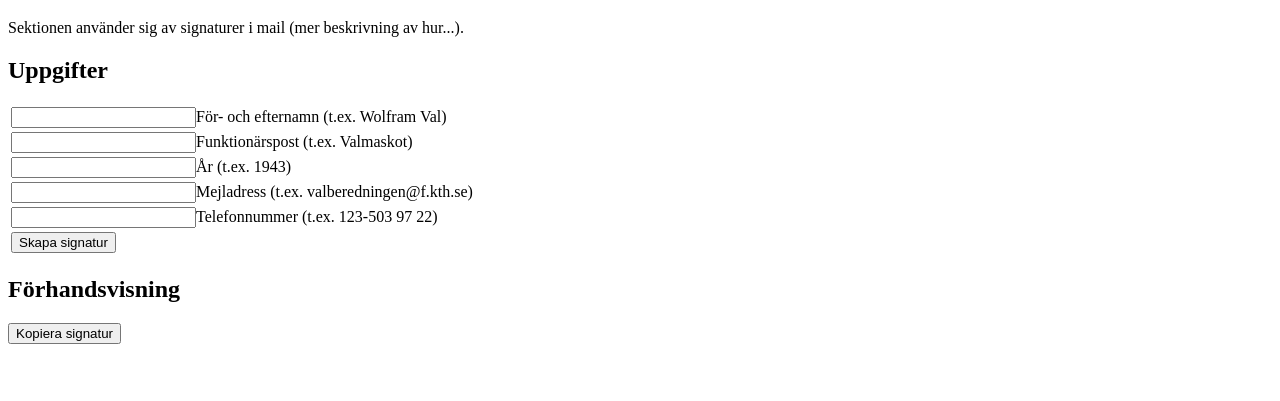
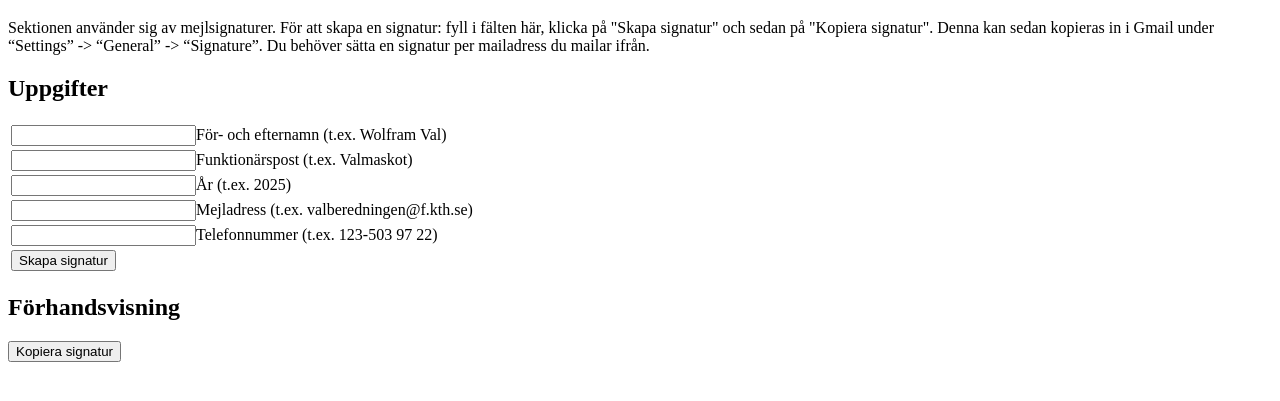
Before and after one commit to Fysiksektionen/signature-website, a plain HTML site: page index.html in a window 1280 px wide. Shown: the part 61-462 px from the top of the page. Drawn offline with Linux system fonts and the light colour scheme; files whose address does not match are found by name.

Commit message:
Fix text to be more descriptive

```diff
--- a/index.html
+++ b/index.html
@@ -9,7 +9,8 @@
 
 
 <h1>Signaturgenerator</h1>
-<p>Sektionen använder sig av signaturer i mail (mer beskrivning av hur...).</p>
+<p>Sektionen använder sig av mejlsignaturer. För att skapa en signatur: fyll i fälten här, klicka på "Skapa signatur" och sedan på "Kopiera signatur". Denna kan sedan kopieras in i Gmail under “Settings” -> “General” -> “Signature”. Du behöver sätta en signatur per mailadress du mailar ifrån.</p>
+
 
 <h2>Uppgifter</h2>
 <table>
@@ -25,7 +26,7 @@
 	</tr>
 	<tr>
 		<td>
-			<input id="year">År (t.ex. 1943)</input>
+			<input id="year">År (t.ex. 2025)</input>
 		</td>
 	</tr>
 	<tr>
```
